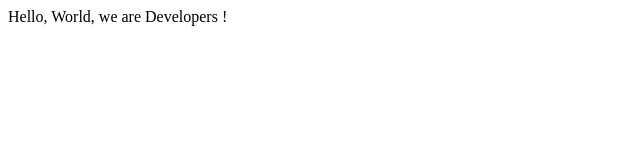
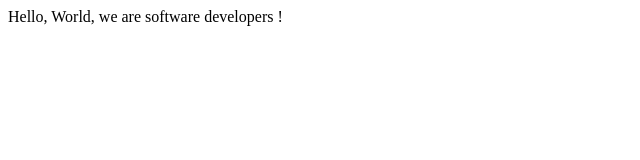
Before and after one commit to bettercallazamat/microverse-stanley-azamat, a plain HTML site: page index.html in a window 1280 px wide. Shown: the full height of the page, 0-640 px from the left. Drawn offline with Linux system fonts and the light colour scheme.

Commit message:
Added some text

```diff
--- a/index.html
+++ b/index.html
@@ -8,7 +8,7 @@
 
   <body>
     <script src="https://cdn.freecodecamp.org/testable-projects-fcc/v1/bundle.js"></script>
-    Hello, World, we are Developers !
+    Hello, World, we are software developers !
 
     <script  src="js/index.js"></script>
   </body>
```
